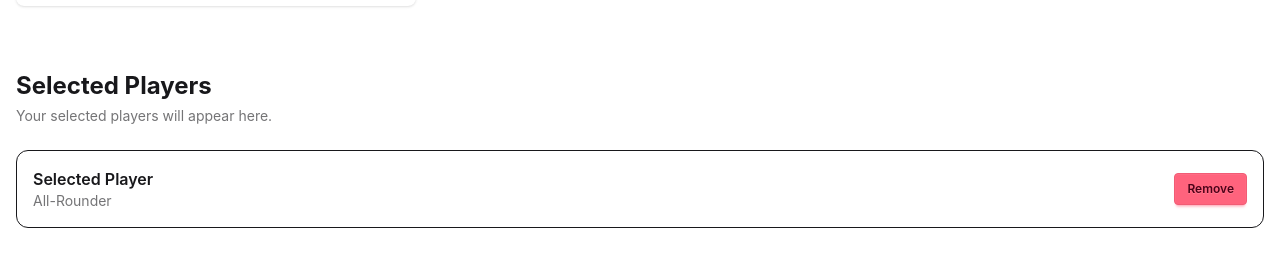
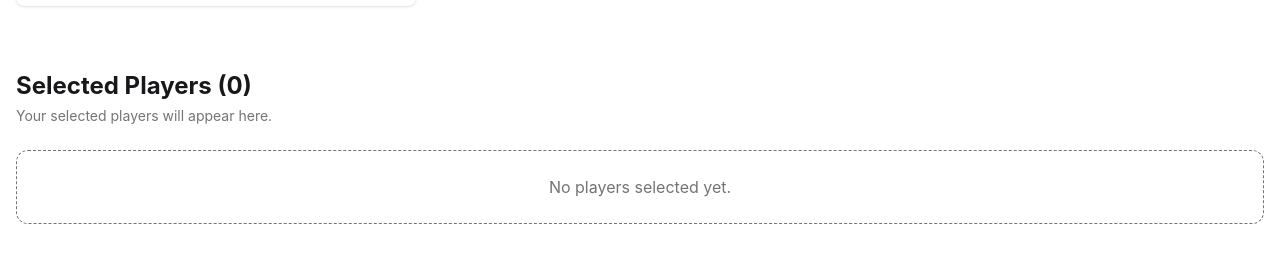
Before and after one commit to afiaafia/bpl-dream-11, a React (Vite) app: page / in a window 1280 px wide. Shown: the part 2419-2684 px from the top of the page. Built offline with nearby package versions, Linux system fonts and the light colour scheme.

Commit message:
feat: add player selection functionality

```diff
--- a/src/components/players/AvailablePlayers.tsx
+++ b/src/components/players/AvailablePlayers.tsx
@@ -3,9 +3,10 @@ import PlayerCard from './PlayerCard';
 
 interface AvailablePlayersProps {
   players: Player[];
+  onChoosePlayer: (player: Player) => void;
 }
 
-function AvailablePlayers({ players }: AvailablePlayersProps) {
+function AvailablePlayers({ players, onChoosePlayer }: AvailablePlayersProps) {
   return (
     <section>
       <div className="mb-6">
@@ -18,7 +19,11 @@ function AvailablePlayers({ players }: AvailablePlayersProps) {
 
       <div className="grid gap-6 md:grid-cols-2 lg:grid-cols-3">
         {players.map((player) => (
-          <PlayerCard key={player.id} player={player} />
+          <PlayerCard
+            key={player.id}
+            player={player}
+            onChoosePlayer={onChoosePlayer}
+          />
         ))}
       </div>
     </section>
--- a/src/components/players/PlayerCard.tsx
+++ b/src/components/players/PlayerCard.tsx
@@ -2,9 +2,10 @@ import type { Player } from '../../types/player';
 
 interface PlayerCardProps {
   player: Player;
+  onChoosePlayer: (player: Player) => void;
 }
 
-function PlayerCard({ player }: PlayerCardProps) {
+function PlayerCard({ player, onChoosePlayer }: PlayerCardProps) {
   return (
     <div className="card bg-base-100 shadow-sm">
       <div className="card-body">
@@ -23,7 +24,12 @@ function PlayerCard({ player }: PlayerCardProps) {
         <p className="font-semibold">Price: {player.price}</p>
 
         <div className="card-actions">
-          <button className="btn btn-primary btn-sm">Choose Player</button>
+          <button
+            className="btn btn-primary btn-sm"
+            onClick={() => onChoosePlayer(player)}
+          >
+            Choose Player
+          </button>
         </div>
       </div>
     </div>
--- a/src/components/players/Players.tsx
+++ b/src/components/players/Players.tsx
@@ -5,6 +5,7 @@ import SelectedPlayers from './SelectedPlayers';
 
 function Players() {
   const [players, setPlayers] = useState<Player[]>([]);
+  const [selectedPlayers, setSelectedPlayers] = useState<Player[]>([]);
 
   useEffect(() => {
     fetch('/data.json')
@@ -12,17 +13,50 @@ function Players() {
       .then((data) => setPlayers(data));
   }, []);
 
+  const handleChoosePlayer = (player: Player) => {
+    if (selectedPlayers.length >= 6) {
+      return;
+    }
+
+    const alreadySelected = selectedPlayers.some(
+      (selectedPlayer) => selectedPlayer.id === player.id
+    );
+
+    if (alreadySelected) {
+      return;
+    }
+
+    setSelectedPlayers([...selectedPlayers, player]);
+  };
+
+  const handleRemovePlayer = (playerId: number) => {
+    const remainingPlayers = selectedPlayers.filter(
+      (player) => player.id !== playerId
+    );
+
+    setSelectedPlayers(remainingPlayers);
+  };
+
   return (
     <main className="mx-auto max-w-7xl px-4 py-10">
       <div className="mb-10 flex items-center justify-between">
         <h1 className="text-3xl font-bold">Choose Your Players</h1>
 
-        <button className="btn btn-outline">Selected (0)</button>
+        <button className="btn btn-outline">
+          Selected ({selectedPlayers.length}/6)
+        </button>
       </div>
 
       <div className="space-y-16">
-        <AvailablePlayers players={players} />
-        <SelectedPlayers />
+        <AvailablePlayers
+          players={players}
+          onChoosePlayer={handleChoosePlayer}
+        />
+
+        <SelectedPlayers
+          selectedPlayers={selectedPlayers}
+          onRemovePlayer={handleRemovePlayer}
+        />
       </div>
     </main>
   );
--- a/src/components/players/SelectedPlayerCard.tsx
+++ b/src/components/players/SelectedPlayerCard.tsx
@@ -1,13 +1,36 @@
-function SelectedPlayerCard() {
+import type { Player } from '../../types/player';
+
+interface SelectedPlayerCardProps {
+  player: Player;
+  onRemovePlayer: (playerId: number) => void;
+}
+
+function SelectedPlayerCard({
+  player,
+  onRemovePlayer,
+}: SelectedPlayerCardProps) {
   return (
     <div className="flex items-center justify-between rounded-xl border bg-base-100 p-4">
-      <div>
-        <h3 className="font-semibold">Selected Player</h3>
+      <div className="flex items-center gap-4">
+        <img
+          src={player.playerImg}
+          alt={player.playerName}
+          className="h-14 w-14 rounded-full object-cover"
+        />
 
-        <p className="text-sm text-base-content/60">All-Rounder</p>
+        <div>
+          <h3 className="font-semibold">{player.playerName}</h3>
+
+          <p className="text-sm text-base-content/60">{player.playerType}</p>
+        </div>
       </div>
 
-      <button className="btn btn-error btn-sm">Remove</button>
+      <button
+        className="btn btn-error btn-sm"
+        onClick={() => onRemovePlayer(player.id)}
+      >
+        Remove
+      </button>
     </div>
   );
 }
--- a/src/components/players/SelectedPlayers.tsx
+++ b/src/components/players/SelectedPlayers.tsx
@@ -1,19 +1,42 @@
+import type { Player } from '../../types/player';
 import SelectedPlayerCard from './SelectedPlayerCard';
 
-function SelectedPlayers() {
+interface SelectedPlayersProps {
+  selectedPlayers: Player[];
+  onRemovePlayer: (playerId: number) => void;
+}
+
+function SelectedPlayers({
+  selectedPlayers,
+  onRemovePlayer,
+}: SelectedPlayersProps) {
   return (
     <section>
       <div className="mb-6">
-        <h2 className="text-2xl font-bold">Selected Players</h2>
+        <h2 className="text-2xl font-bold">
+          Selected Players ({selectedPlayers.length})
+        </h2>
 
         <p className="mt-1 text-sm text-base-content/60">
           Your selected players will appear here.
         </p>
       </div>
 
-      <div className="space-y-4">
-        <SelectedPlayerCard />
-      </div>
+      {selectedPlayers.length === 0 ? (
+        <p className="rounded-xl border border-dashed p-6 text-center text-base-content/60">
+          No players selected yet.
+        </p>
+      ) : (
+        <div className="space-y-4">
+          {selectedPlayers.map((player) => (
+            <SelectedPlayerCard
+              key={player.id}
+              player={player}
+              onRemovePlayer={onRemovePlayer}
+            />
+          ))}
+        </div>
+      )}
     </section>
   );
 }
```
